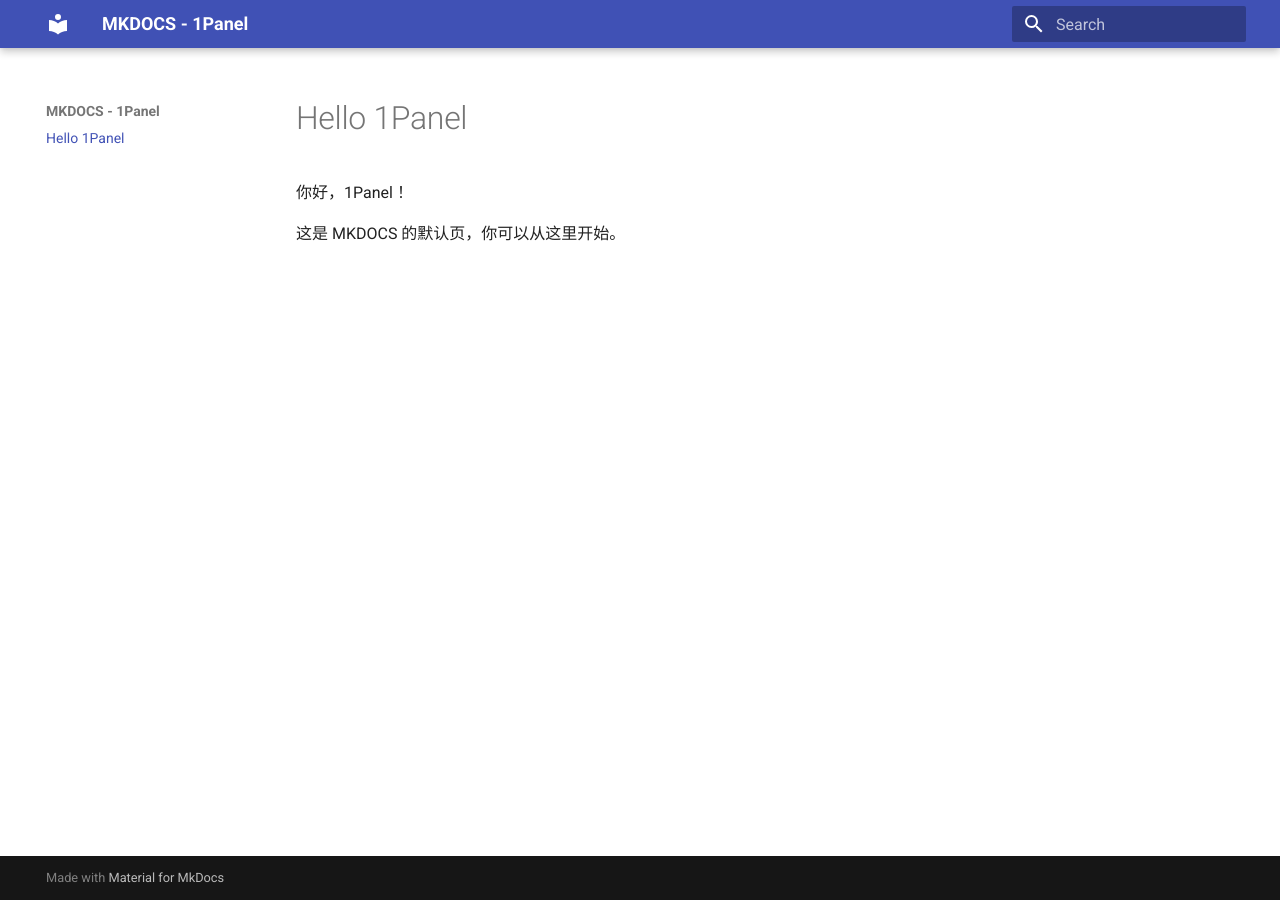
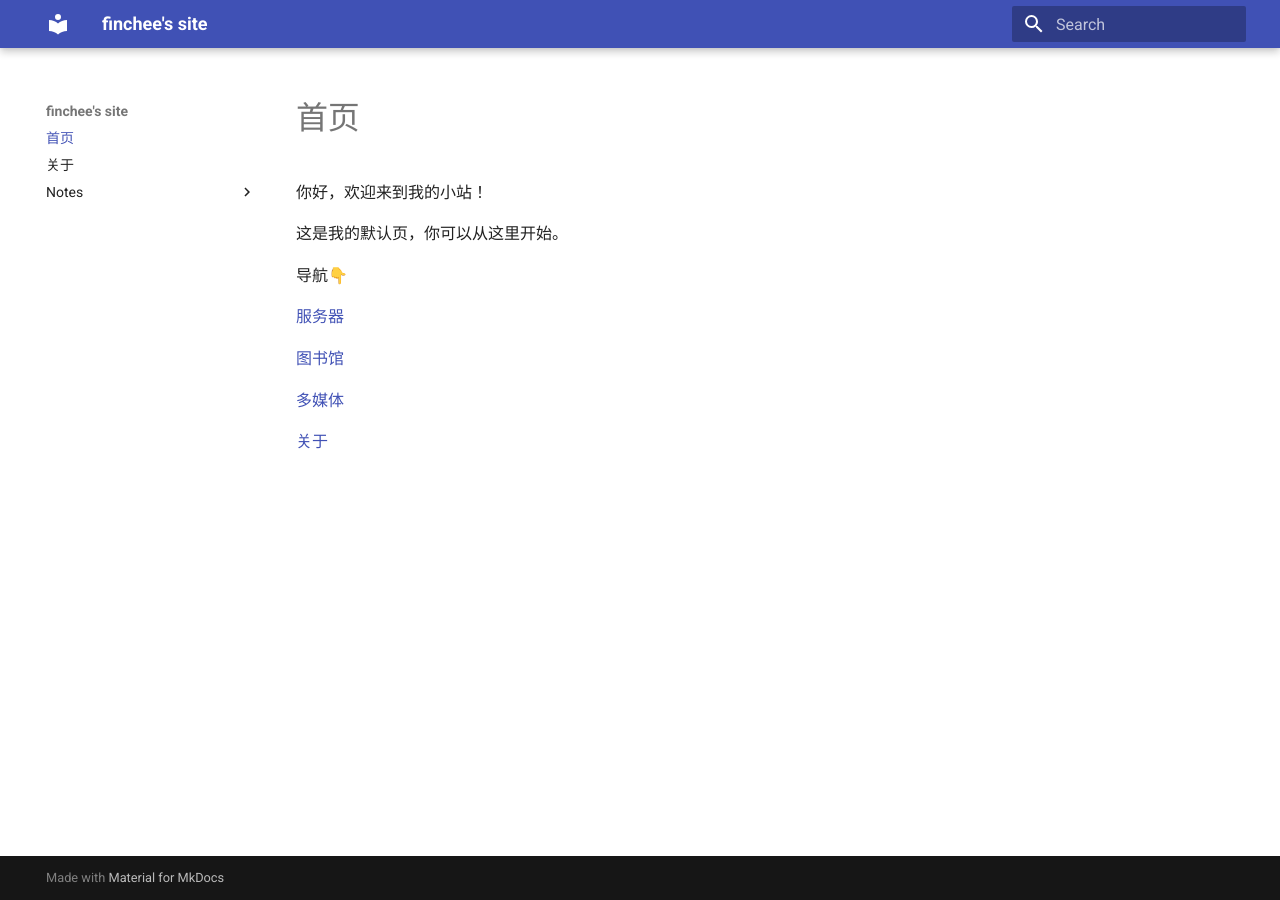
Before and after one commit to finchee/finchee.github.io, an MkDocs documentation site: the page built from docs/index.md, in a window 1280 px wide. Built offline with MkDocs 1.6.1 and Material for MkDocs 9.7.7, drawn with Linux system fonts in a browser that asks for light colours.

Commit message:
首页增加服务器页面

```diff
--- a/docs/index.md
+++ b/docs/index.md
@@ -1,5 +1,15 @@
-# Hello 1Panel
+# 首页
 
-你好，1Panel！
+你好，欢迎来到我的小站！
 
-这是 MKDOCS 的默认页，你可以从这里开始。
+这是我的默认页，你可以从这里开始。
+
+导航👇
+
+[服务器](http://finchee.site:24859/adminlogin)
+
+[图书馆](http://finchee.site:8083)
+
+[多媒体](http://finchee.site:5244/)
+
+[关于](https://blog.finchee.site/about_me/)
--- a/mkdocs.yml
+++ b/mkdocs.yml
@@ -1,3 +1,5 @@
-site_name: 'MKDOCS - 1Panel'
+site_name: finchee's site
+site_url: https://finchee.github.io
+site_author: finchee
 theme:
   name: material
```
Also changed, not shown: docs/about_me.md (added, +12 -0 lines), docs/notes/tspi_linux/编译问题记录.md (added, +18 -0 lines).
